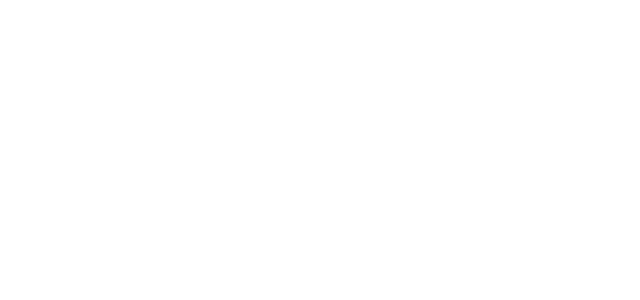
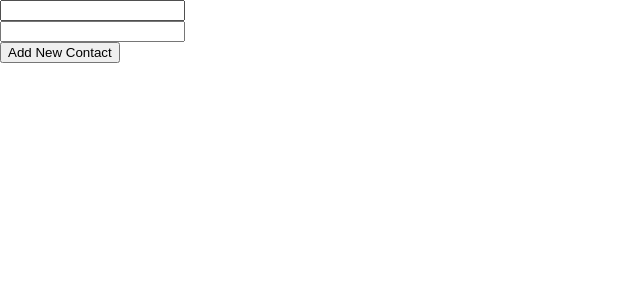
Before and after one commit to gattigaga/basic-redux, a React (Create React App) app: page / in a window 1280 px wide. Shown: the top 300 px of the page, without its empty margins (0-640 px from the left). Built offline with nearby package versions, Linux system fonts and the light colour scheme.

Commit message:
Add basic functionality

```diff
--- a/src/App.js
+++ b/src/App.js
@@ -1,9 +1,78 @@
 import React, { Component } from "react";
+import { connect } from "react-redux";
+
+import ContactList from "./components/ContactList";
+import ContactItem from "./components/ContactItem";
+
+import { addContact, removeContact } from "./states/actions";
 
 class App extends Component {
+  constructor(props) {
+    super(props);
+
+    this.state = {
+      name: "",
+      phone: ""
+    };
+  }
+
   render() {
-    return <div className="App" />;
+    const { name, phone } = this.state;
+    const { contacts, addNewContact, removeExistingContact } = this.props;
+
+    return (
+      <div className="App">
+        <div>
+          <input
+            type="text"
+            value={name}
+            onChange={event => this.setState({ name: event.target.value })}
+          />
+          <br />
+          <input
+            type="text"
+            value={phone}
+            onChange={event => this.setState({ phone: event.target.value })}
+          />
+          <br />
+          <button
+            type="button"
+            onClick={() => {
+              this.setState({ name: "", phone: "" });
+              addNewContact({ name, phone });
+            }}
+          >
+            Add New Contact
+          </button>
+        </div>
+        <ContactList>
+          {contacts.map(contact => {
+            return (
+              <ContactItem
+                key={contact.id}
+                name={contact.name}
+                phone={contact.phone}
+                onClickDelete={() => removeExistingContact(contact.id)}
+              />
+            );
+          })}
+        </ContactList>
+      </div>
+    );
   }
 }
 
-export default App;
+const mapStateToProps = ({ contacts }) => ({
+  contacts
+});
+
+const mapDispathToProps = dispatch => ({
+  addNewContact: contact => {
+    dispatch(addContact(contact));
+  },
+  removeExistingContact: contactID => {
+    dispatch(removeContact(contactID));
+  }
+});
+
+export default connect(mapStateToProps, mapDispathToProps)(App);
--- a/src/components/ContactItem.js
+++ b/src/components/ContactItem.js
@@ -1,21 +1,30 @@
 import React from "react";
 import PropTypes from "prop-types";
 
-const ContactItem = ({ name, phone }) => (
+const ContactItem = ({ name, phone, onClickDelete }) => (
   <div className="ContactItem">
     <p className="ContactItem__name">{name}</p>
     <p className="ContactItem__phone">{phone}</p>
+    <button
+      type="button"
+      className="ContactItem__button"
+      onClick={onClickDelete}
+    >
+      Delete
+    </button>
   </div>
 );
 
 ContactItem.propTypes = {
   name: PropTypes.string,
-  phone: PropTypes.string
+  phone: PropTypes.string,
+  onClickDelete: PropTypes.func
 };
 
 ContactItem.defaultProps = {
   name: "Anonymous",
-  phone: "+62 xx xxx xxx xxx"
+  phone: "+62 xx xxx xxx xxx",
+  onClickDelete: () => {}
 };
 
 export default ContactItem;
--- a/src/index.js
+++ b/src/index.js
@@ -3,7 +3,7 @@
 import { Provider } from "react-redux";
 import { createStore } from "redux";
 
-import "../assets/css/index.css";
+import "./assets/css/index.css";
 import App from "./App";
 import Reducers from "./states/reducers";
 
--- a/src/states/actions.js
+++ b/src/states/actions.js
@@ -7,15 +7,15 @@
 
   return {
     type: "ADD_CONTACT",
-    contactID: currentID,
+    id: currentID,
     name,
     phone
   };
 }
 
-export function removeContact(contactID) {
+export function removeContact(id) {
   return {
     type: "REMOVE_CONTACT",
-    contactID
+    id
   };
 }
--- a/src/states/reducers.js
+++ b/src/states/reducers.js
@@ -7,14 +7,14 @@
       return [
         ...state,
         {
-          contactID: action.contactID,
+          id: action.id,
           name: action.name,
           phone: action.phone
         }
       ];
     case "REMOVE_CONTACT":
       // Removing a contact from the list
-      return state.filter(contact => contact.id !== action.contactID);
+      return state.filter(contact => contact.id !== action.id);
     default:
       return state;
   }
```
Also changed, not shown: src/assets/css/index.css (renamed from assets/css/index.css).
